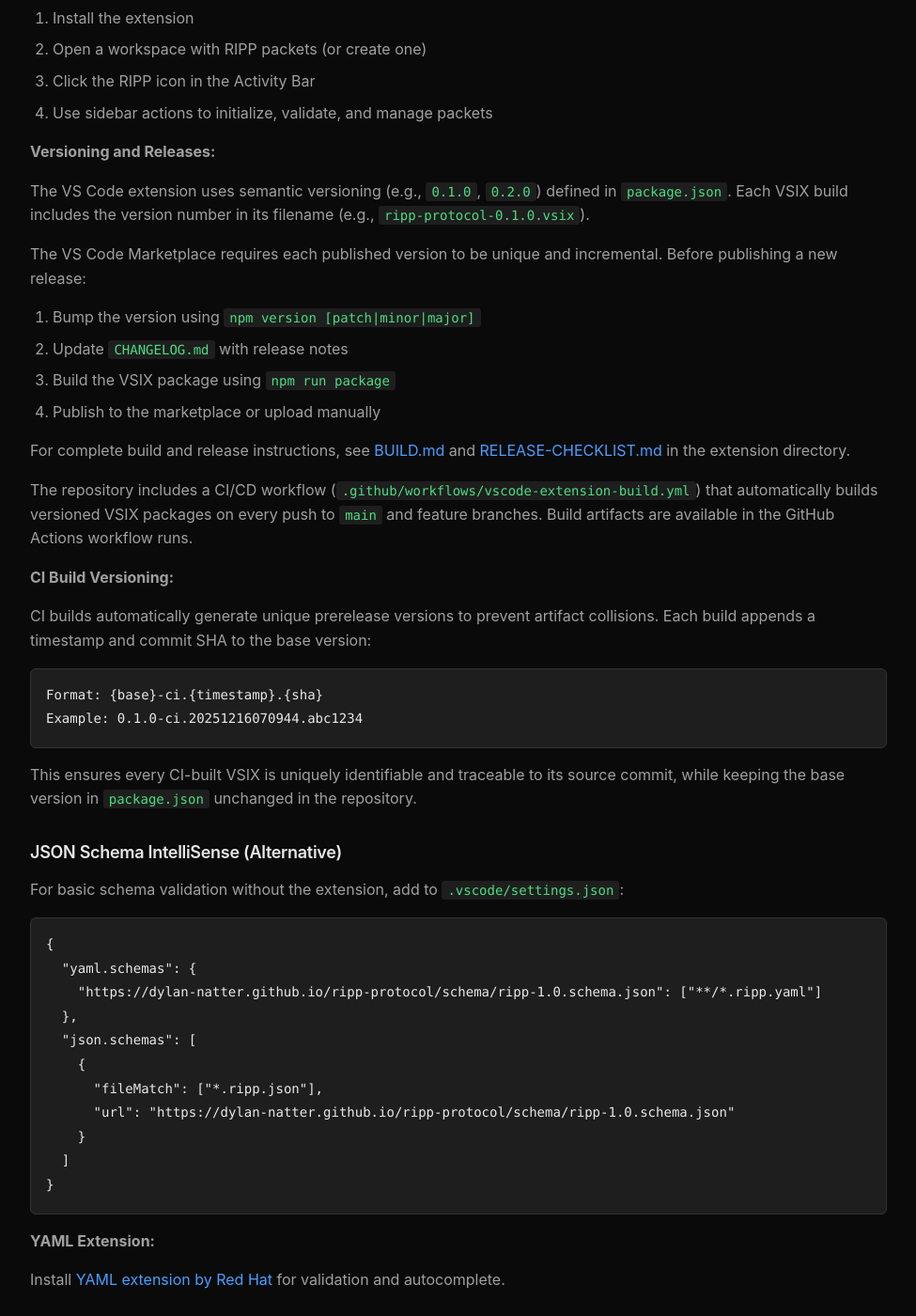
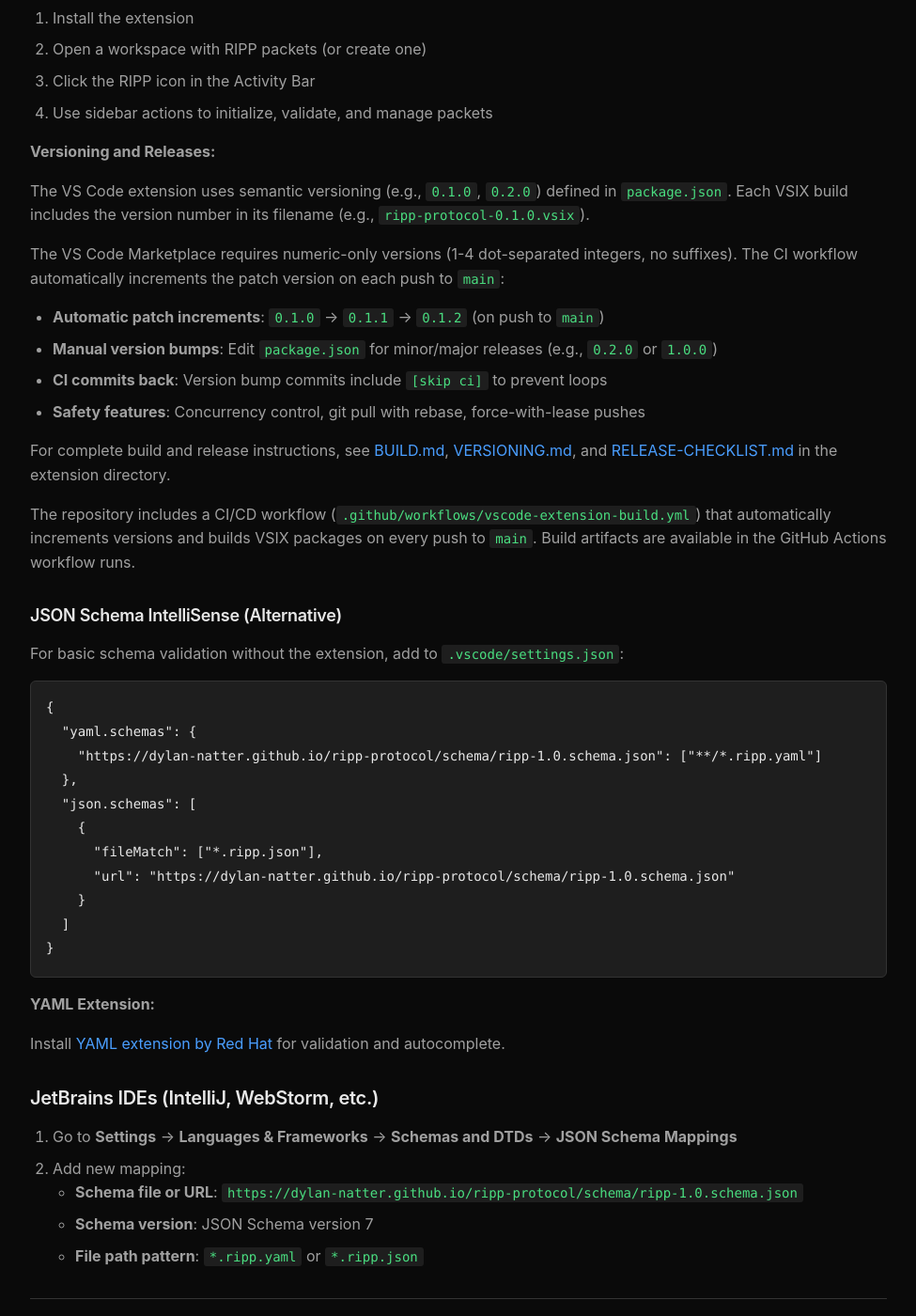
Before and after one commit to Dylan-Natter/ripp-protocol, a Jekyll site: the page built from docs/tooling.md, in a window 1280 px wide and 1400 px high, scrolled down 12601 px. Shown: the whole window at 94% size, without its empty margins (152-1127 px from the left). Built offline with Jekyll 4.4.1, drawn with Linux system fonts in a browser that asks for light colours.

Commit message:
Fix code quality and documentation enforcement issues
Co-authored-by: Dylan-Natter <69005338+Dylan-Natter@users.noreply.github.com>

````diff
--- a/docs/tooling.md
+++ b/docs/tooling.md
@@ -516,27 +516,16 @@ Search for "RIPP Protocol" in the VS Code Extensions Marketplace, or install fro
 
 The VS Code extension uses semantic versioning (e.g., `0.1.0`, `0.2.0`) defined in `package.json`. Each VSIX build includes the version number in its filename (e.g., `ripp-protocol-0.1.0.vsix`).
 
-The VS Code Marketplace requires each published version to be unique and incremental. Before publishing a new release:
+The VS Code Marketplace requires numeric-only versions (1-4 dot-separated integers, no suffixes). The CI workflow automatically increments the patch version on each push to `main`:
 
-1. Bump the version using `npm version [patch|minor|major]`
-2. Update `CHANGELOG.md` with release notes
-3. Build the VSIX package using `npm run package`
-4. Publish to the marketplace or upload manually
+- **Automatic patch increments**: `0.1.0` → `0.1.1` → `0.1.2` (on push to `main`)
+- **Manual version bumps**: Edit `package.json` for minor/major releases (e.g., `0.2.0` or `1.0.0`)
+- **CI commits back**: Version bump commits include `[skip ci]` to prevent loops
+- **Safety features**: Concurrency control, git pull with rebase, force-with-lease pushes
 
-For complete build and release instructions, see [BUILD.md](https://github.com/Dylan-Natter/ripp-protocol/blob/main/tools/vscode-extension/BUILD.md) and [RELEASE-CHECKLIST.md](https://github.com/Dylan-Natter/ripp-protocol/blob/main/tools/vscode-extension/RELEASE-CHECKLIST.md) in the extension directory.
+For complete build and release instructions, see [BUILD.md](https://github.com/Dylan-Natter/ripp-protocol/blob/main/tools/vscode-extension/BUILD.md), [VERSIONING.md](https://github.com/Dylan-Natter/ripp-protocol/blob/main/tools/vscode-extension/VERSIONING.md), and [RELEASE-CHECKLIST.md](https://github.com/Dylan-Natter/ripp-protocol/blob/main/tools/vscode-extension/RELEASE-CHECKLIST.md) in the extension directory.
 
-The repository includes a CI/CD workflow (`.github/workflows/vscode-extension-build.yml`) that automatically builds versioned VSIX packages on every push to `main` and feature branches. Build artifacts are available in the GitHub Actions workflow runs.
-
-**CI Build Versioning:**
-
-CI builds automatically generate unique prerelease versions to prevent artifact collisions. Each build appends a timestamp and commit SHA to the base version:
-
-```
-Format: {base}-ci.{timestamp}.{sha}
-Example: 0.1.0-ci.20251216070944.abc1234
-```
-
-This ensures every CI-built VSIX is uniquely identifiable and traceable to its source commit, while keeping the base version in `package.json` unchanged in the repository.
+The repository includes a CI/CD workflow (`.github/workflows/vscode-extension-build.yml`) that automatically increments versions and builds VSIX packages on every push to `main`. Build artifacts are available in the GitHub Actions workflow runs.
 
 #### JSON Schema IntelliSense (Alternative)
 
````
Also changed, not shown: tools/vscode-extension/VERSIONING.md (+1 -0 lines), MARKETPLACE-COMPLIANCE-FIX.md (line endings or trailing spaces).
